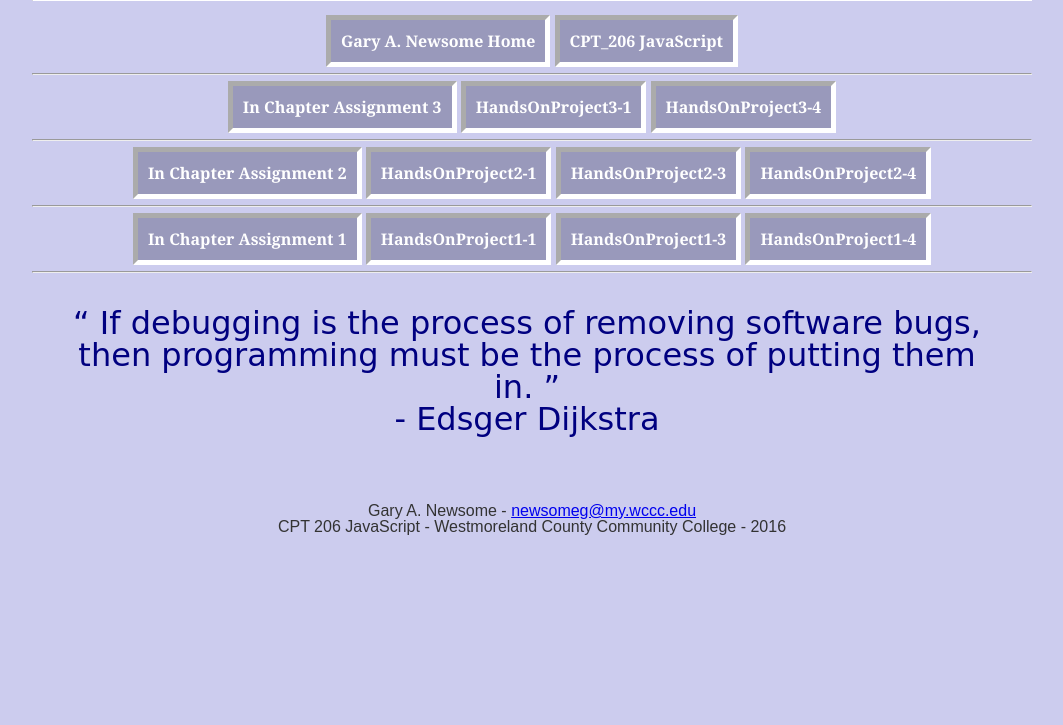
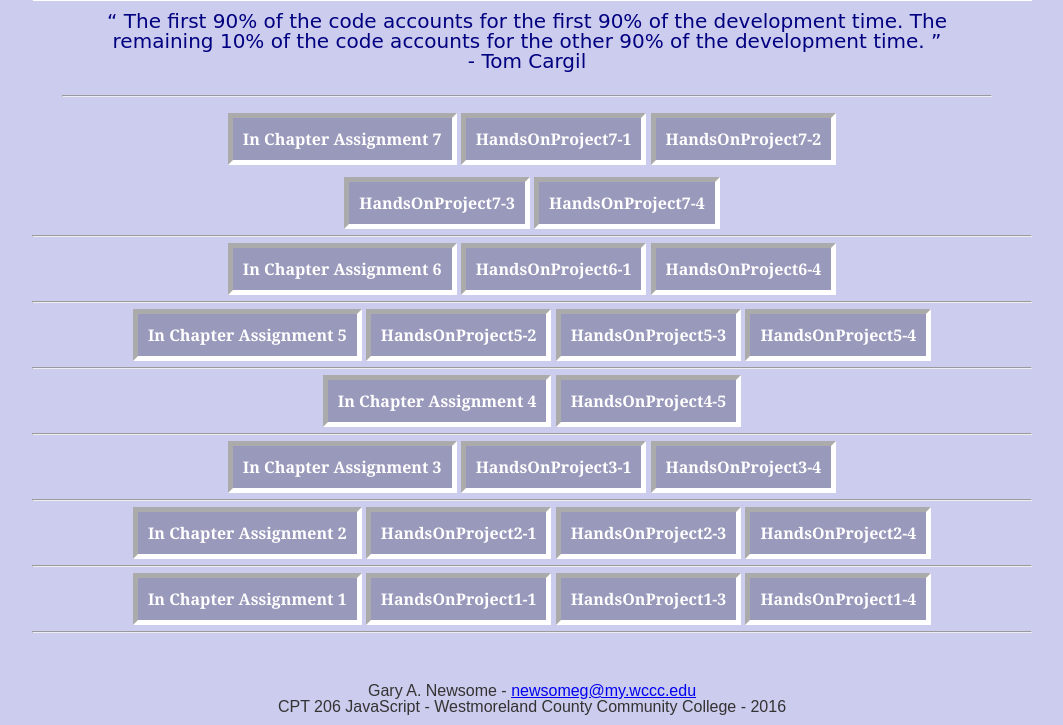
Before and after one commit to garyanewsome/cpt206_webpage, a plain HTML site: page index.htm in a window 1280 px wide. Shown: the part 119-844 px from the top of the page, without its empty margins (108-1171 px from the left). Before the commit the page ends 800 px from the top, so only its background shows below. Drawn offline with Linux system fonts and the light colour scheme; a web font is replaced by a local one.

Commit message:
03.28.16 Update
Minor updates

```diff
--- a/index.htm
+++ b/index.htm
@@ -6,7 +6,7 @@
       Landing Page
 
       Author:    Gary A. Newsome
-      Updated:   02.16.16
+      Updated:   02.21.16
 
       Filename: index.htm
    -->
@@ -27,12 +27,39 @@
         CPT 206 JavaScript
       </h2>
    </header>
-
-<nav role="navigation">
-  <br><br>
+<div class="quote">
+  <h3>“ The first 90% of the code accounts for the first 90% of the development time. The remaining 10% of the code accounts for the other 90% of the development time. ” <br>
+  - Tom Cargil</h3><br><hr>
+</div>
+<div class="link">
+  <br>
   <ul>
-    <li><a href="index.htm">Gary A. Newsome Home</a></li>
-    <li><a href="http://wcccwebworld.com/cpt206/">CPT_206 JavaScript</a></li>
+    <li><a href="Chapter7/Chapter/booktrip.htm">In Chapter Assignment 7</a></li>
+    <li><a href="Chapter7/HandsOnProject7-1/index.htm">HandsOnProject7-1</a></li>
+    <li><a href="Chapter7/HandsOnProject7-2/index.htm">HandsOnProject7-2</a></li>
+    </ul>
+    <br><br><br>
+    <ul>
+    <li><a href="Chapter7/HandsOnProject7-3/index.htm">HandsOnProject7-3</a></li>
+    <li><a href="Chapter7/HandsOnProject7-4/index.htm">HandsOnProject7-4</a></li>
+  </ul>
+  <br><hr><br>
+  <ul>
+    <li><a href="Chapter6/Chapter/snoot.htm">In Chapter Assignment 6</a></li>
+    <li><a href="Chapter6/HandsOnProject6-1/index.htm">HandsOnProject6-1</a></li>
+    <li><a href="Chapter6/HandsOnProject6-4/index.htm">HandsOnProject6-4</a></li>
+  </ul>
+  <br><hr><br>
+  <ul>
+    <li><a href="Chapter5/Chapter/photos.htm">In Chapter Assignment 5</a></li>
+    <li><a href="Chapter5/HandsOnProject5-2/index.htm">HandsOnProject5-2</a></li>
+    <li><a href="Chapter5/HandsOnProject5-3/index.htm">HandsOnProject5-3</a></li>
+    <li><a href="Chapter5/HandsOnProject5-4/index.htm">HandsOnProject5-4</a></li>
+  </ul>
+  <br><hr><br>
+  <ul>
+    <li><a href="Chapter4/Chapter/tractor.htm">In Chapter Assignment 4</a></li>
+    <li><a href="Chapter4/HandsOnProject4-5/index.htm">HandsOnProject4-5</a></li>
   </ul>
   <br><hr><br>
     <ul>
@@ -55,15 +82,7 @@
     <li><a href="Chapter1/HandsOnProject1-4/index.htm">HandsOnProject1-4</a></li>
   </ul>
   <br><hr><br>
-</nav>
-
-
-   <main>
-      <h3>“ If debugging is the process of removing software bugs, then programming must be the process of putting them in. ” <br>
-          - Edsger Dijkstra</h3><br>
-      <br>
-
-   </main>
+</div>
 <footer>
   <br>
   Gary A. Newsome - <a href="newsomeg@my.wccc.edu">newsomeg@my.wccc.edu</a><br>
--- a/styles.css
+++ b/styles.css
@@ -71,16 +71,16 @@ header h1 {
    padding: 5px;
 }
 
-nav ul {  list-style-type: none;
+.link ul {  list-style-type: none;
       margin: 0;
       padding: 0; }
 
-nav {
+.link {
     text-align: center;
     font-weight: bold;
     font-family: Georgia, serif;}
 
-nav a { text-decoration: none;
+.link a { text-decoration: none;
     padding: 10px;
 }
 
@@ -88,20 +88,19 @@ li  {
   display: inline;
 }
 
-
-    nav a:link {      background-color: #9999BB;
+.link a:link {      background-color: #9999BB;
     color: #FFFFFF;
     border: 5px inset #FFFFFF; }
 
-nav a:visited {     background-color: #9999BB;
+.link a:visited {     background-color: #9999BB;
     color: #DEDEDE;
     border: 5px inset #FFFFFF; }
 
-nav a:hover {     background-color: #FFFFFF;
+.link a:hover {     background-color: #FFFFFF;
     color: #9999BB;
     border: 5px outset #9999BB; }
 
-main {
+.quote {
     color: #000080;
     padding: 10px;
     overflow: auto;
@@ -119,22 +118,9 @@ h2  {
   font-size: 36px;
 }
 
-h3  {
-  font-size: 2em;
+h3 {
+  font-size: 1.25em;
 }
-
-/* main content */
-article {
-   text-align: center;
-   font-weight: bold;
-   font-family: Arial, sans-serif;
- }
-
-#quote {
-  color: #000080;
-  font-family: Georgia;
-}
-
 
 footer  {
   text-align: center;
```
Lines whose indentation alone changed are shown as unchanged.
